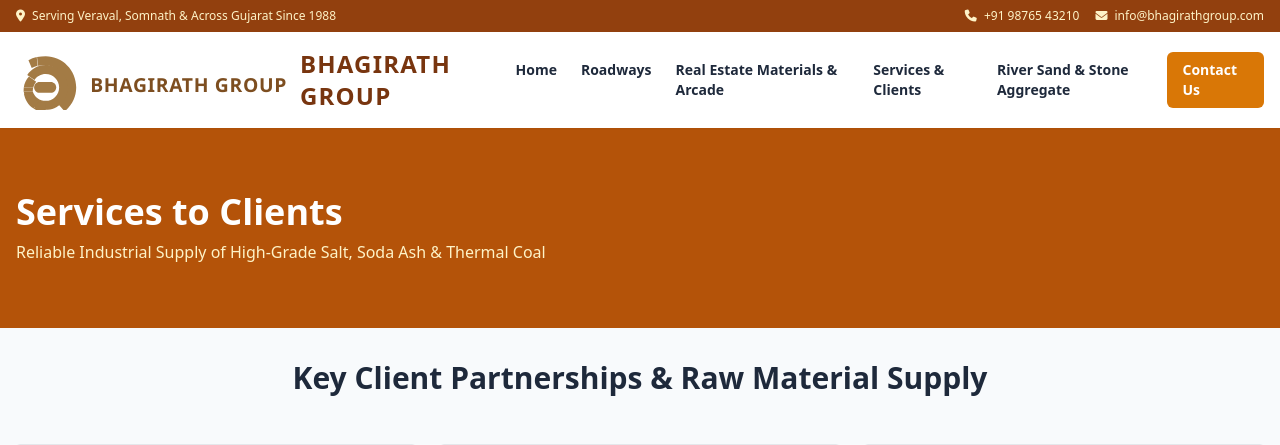
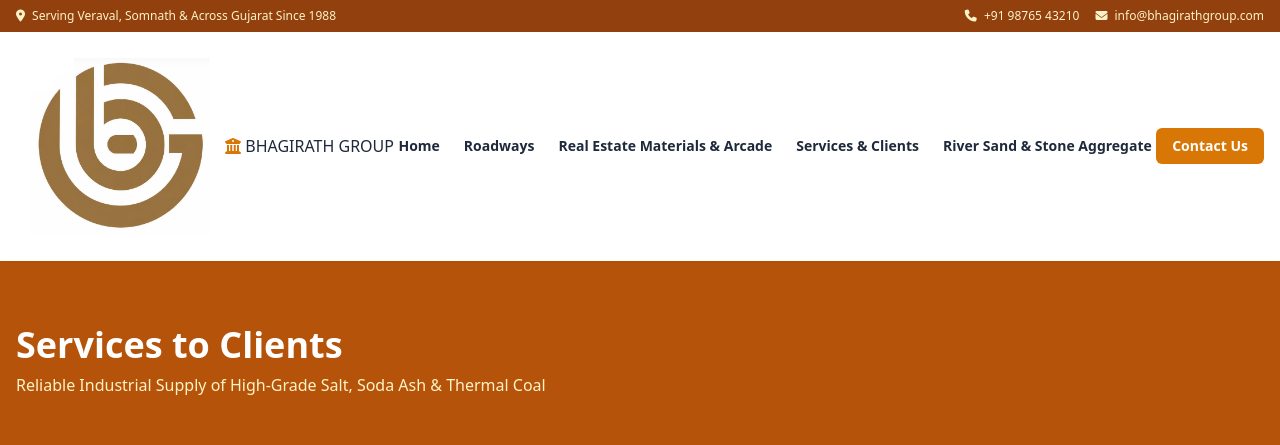
Before and after one commit to Nirav5238/Bhagirath-Group, a Flask app: page /Service-to-client in a window 1280 px wide. Shown: the top 445 px of the page. Run offline with Flask 3, Linux system fonts and the light colour scheme; some libraries are stand-ins or nearby versions.

Commit message:
new code30.10.04

```diff
--- a/templates/base.html
+++ b/templates/base.html
@@ -30,35 +30,15 @@
 
 
                 <!-- BHAGIRATH GROUP MONOGRAM LOGO ELEMENT -->
- <!-- STANDALONE BHAGIRATH GROUP CODE LOGO -->
-<div style="display: inline-block; width: 320px; height: auto; vertical-align: middle;">
-    <svg viewBox="0 0 1600 350" xmlns="http://w3.org" style="width: 100%; height: 100%; display: block;">
-        <!-- INTERLOCKING 'bG' ICON LAYER -->
-        <g fill="#a37b45">
-            <!-- Outer Arch (Upper-Left to Right Wrap) -->
-            <path d="M 120,41 C 103,45 87,51 72,59 L 91,105 C 102,99 113,95 125,92 L 120,41 Z" />
-            <path d="M 172,36 C 155,36 138,38 122,41 L 127,92 C 140,90 153,89 167,89 C 238,89 295,146 295,217 C 295,257 277,293 248,317 L 282,356 C 323,322 349,272 349,217 C 349,117 269,36 172,36 Z" />
-
-            <!-- Mid-Ring Arc (Sourced Above the Horizontal Bar) -->
-            <path d="M 172,139 C 215,139 250,174 250,217 C 250,260 215,295 172,295 C 137,295 107,272 97,240 L 44,240 C 56,295 109,347 172,347 C 244,347 302,289 302,217 C 302,145 244,87 172,87 C 127,87 88,110 65,145 L 107,174 C 120,153 144,139 172,139 Z" />
-
-            <!-- Lower Base Shell and Left Wing Backing -->
-            <path d="M 44,240 L 97,240 C 97,232 98,225 100,217 L 45,217 C 44,225 44,232 44,240 Z" />
-            <path d="M 45,217 L 100,217 C 103,205 109,194 117,184 L 75,153 C 58,171 48,193 45,217 Z" />
-            <path d="M 46,252 C 51,288 71,320 102,340 L 132,299 C 114,287 102,271 98,252 L 46,252 Z" />
-            <path d="M 102,340 C 122,353 146,361 172,361 L 172,310 C 157,310 143,306 132,299 L 102,340 Z" />
-
-            <!-- Core Horizontal Inner Pill Bar -->
-            <path d="M 105,217 C 105,200 119,186 136,186 L 202,186 C 219,186 233,200 233,217 C 233,234 219,248 202,248 L 136,248 C 119,248 105,234 105,217 Z" />
-        </g>
-
-        <!-- TYPOGRAPHY LAYER (Perfect Horizontal Proportions) -->
-        <text x="430" y="245" font-family="'Segoe UI', Arial, sans-serif" font-weight="900" font-size="112" fill="#7d4e20" letter-spacing="4">BHAGIRATH GROUP</text>
-    </svg>
+                <div style="display: inline-block; padding: 10px;">
+  <a href="/">
+    <img src="logo.png" alt="Company Logo" style="display: block; width: 180px; height: auto; background-color: transparent;">
+  </a>
 </div>
 
+
                 <!--Logo-->
-               <!-- <i class="fa-solid fa-building-columns text-amber-600"></i>--> BHAGIRATH GROUP
+                <i class="fa-solid fa-building-columns text-amber-600"></i> BHAGIRATH GROUP
             </a>
 
             <nav class="hidden md:flex gap-6 font-semibold text-sm">
```
